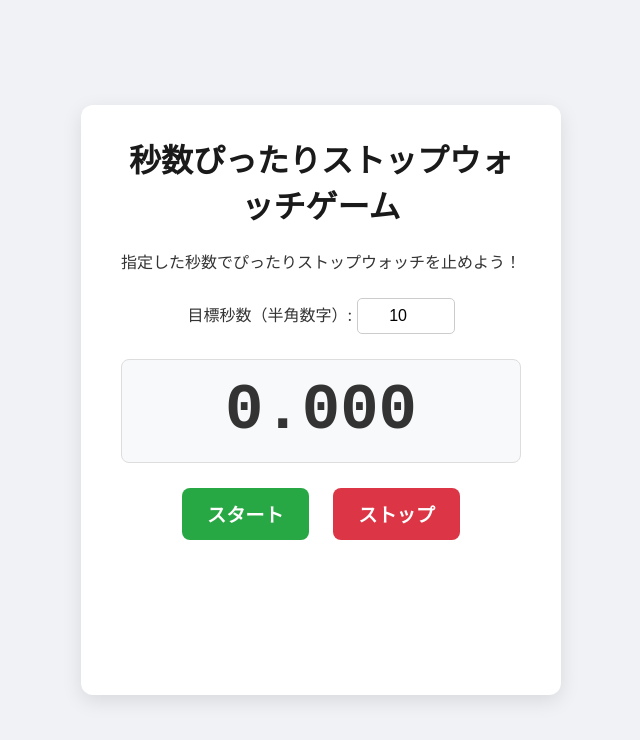
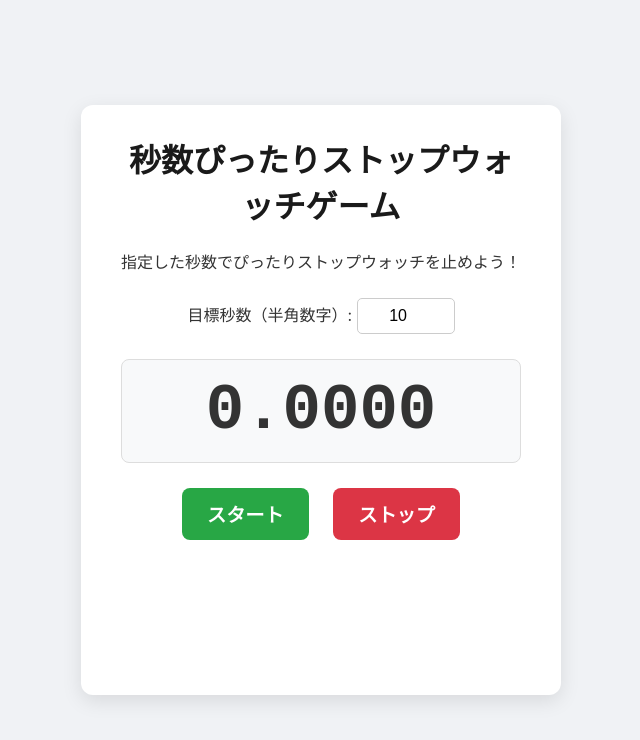
Before and after one commit to 0014des/stop, a plain HTML site: page index.html in a window 1280 px wide. Shown: the whole page, without its empty margins (319-959 px from the left). Drawn offline with Linux system fonts and the light colour scheme.

Commit message:
Update index.html

```diff
--- a/index.html
+++ b/index.html
@@ -16,7 +16,7 @@
             <input type="number" id="target-seconds" value="10" min="0.1" step="0.1">
         </div>
 
-        <div id="timer-display">0.000</div>
+        <div id="timer-display">0.0000</div>
 
         <div class="buttons">
             <button id="start-btn">スタート</button>
```
